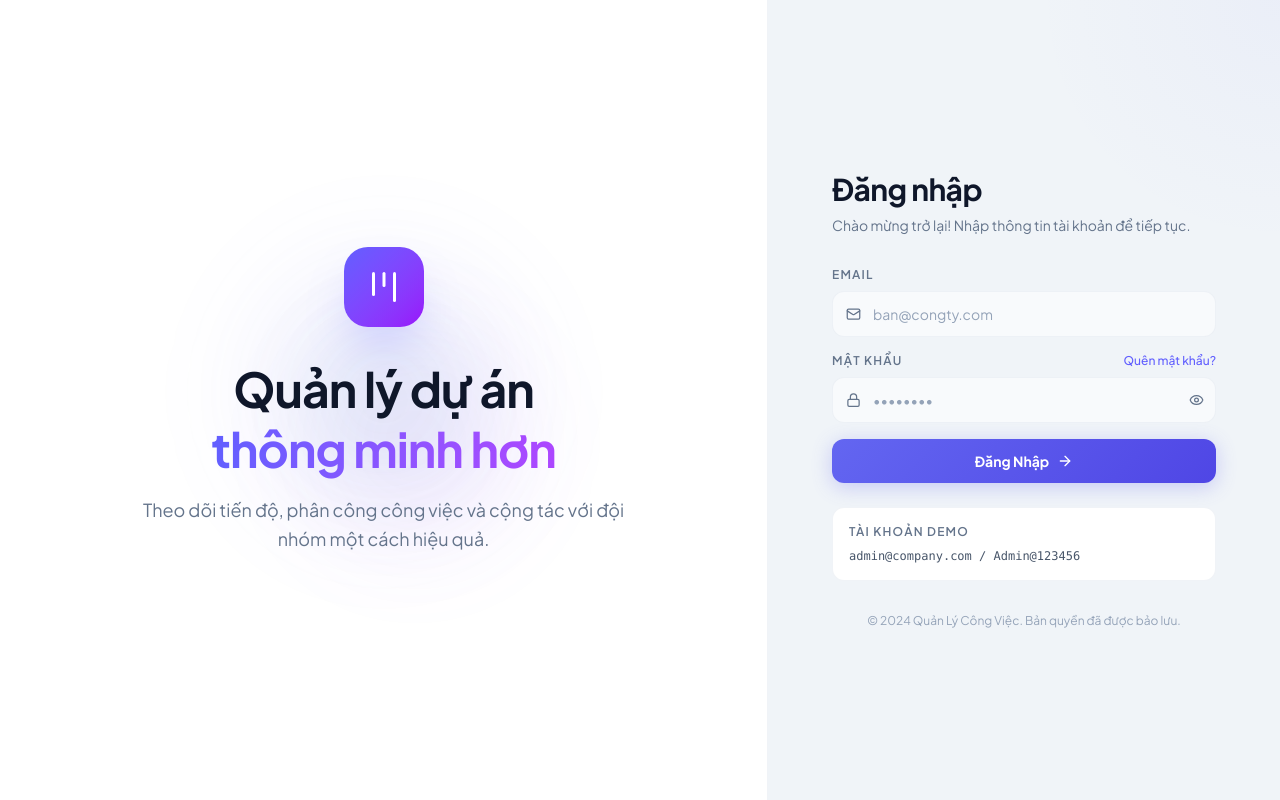
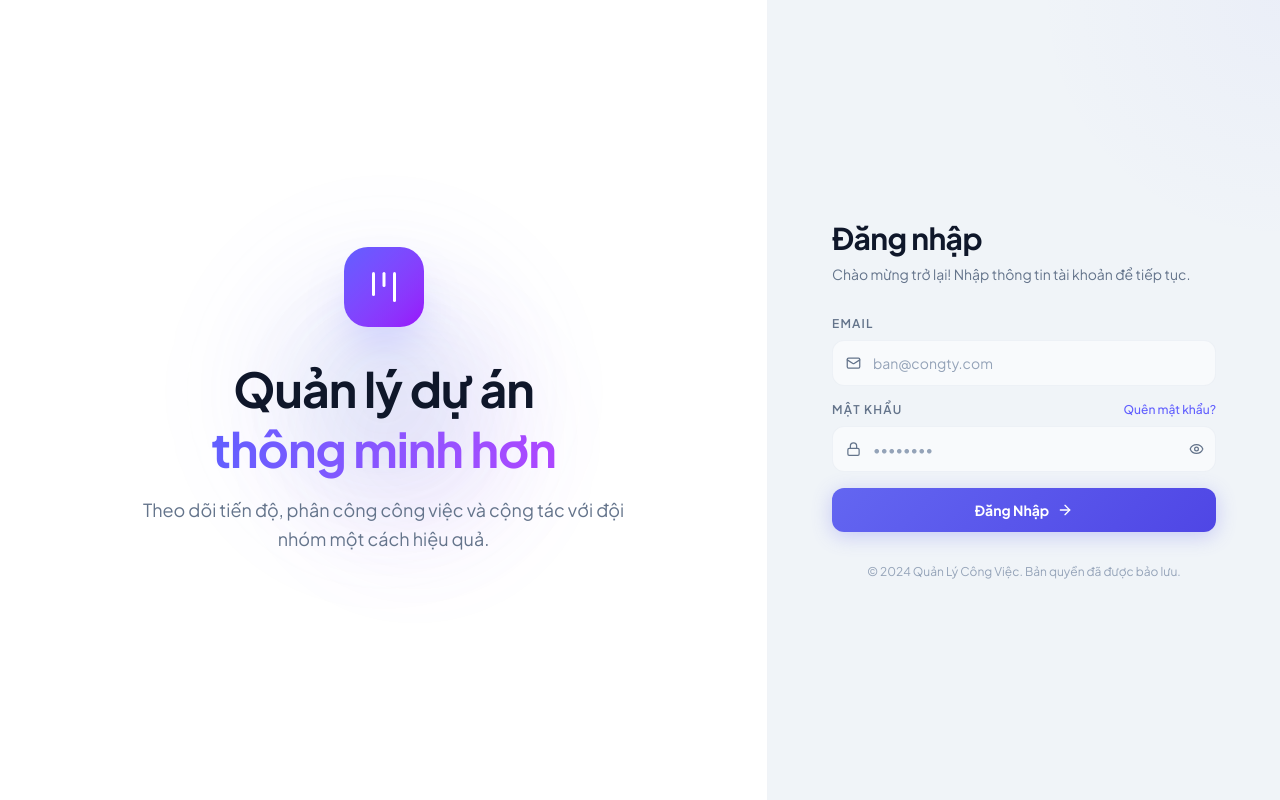
Before and after one commit to lnhao4512/project-management-system, a React (Vite) app in the folder client/: page /login in a window 1280 px wide. Built offline with nearby package versions, Linux system fonts and the light colour scheme; no server answers.

Commit message:
Xóa hiển thị tài khoản demo

```diff
--- a/client/src/pages/auth/LoginPage.jsx
+++ b/client/src/pages/auth/LoginPage.jsx
@@ -144,11 +144,7 @@ const LoginPage = () => {
             </button>
           </form>
 
-          {/* Demo credentials */}
-          <div className="mt-6 p-4 rounded-xl bg-dark-800 border border-dark-700/50">
-            <p className="text-xs font-semibold text-dark-400 mb-2 uppercase tracking-widest">Tài khoản demo</p>
-            <p className="text-xs text-dark-300 font-mono">admin@company.com / Admin@123456</p>
-          </div>
+
 
           <p className="text-center text-dark-500 text-xs mt-8">© 2024 {APP_NAME}. Bản quyền đã được bảo lưu.</p>
         </div>
```
